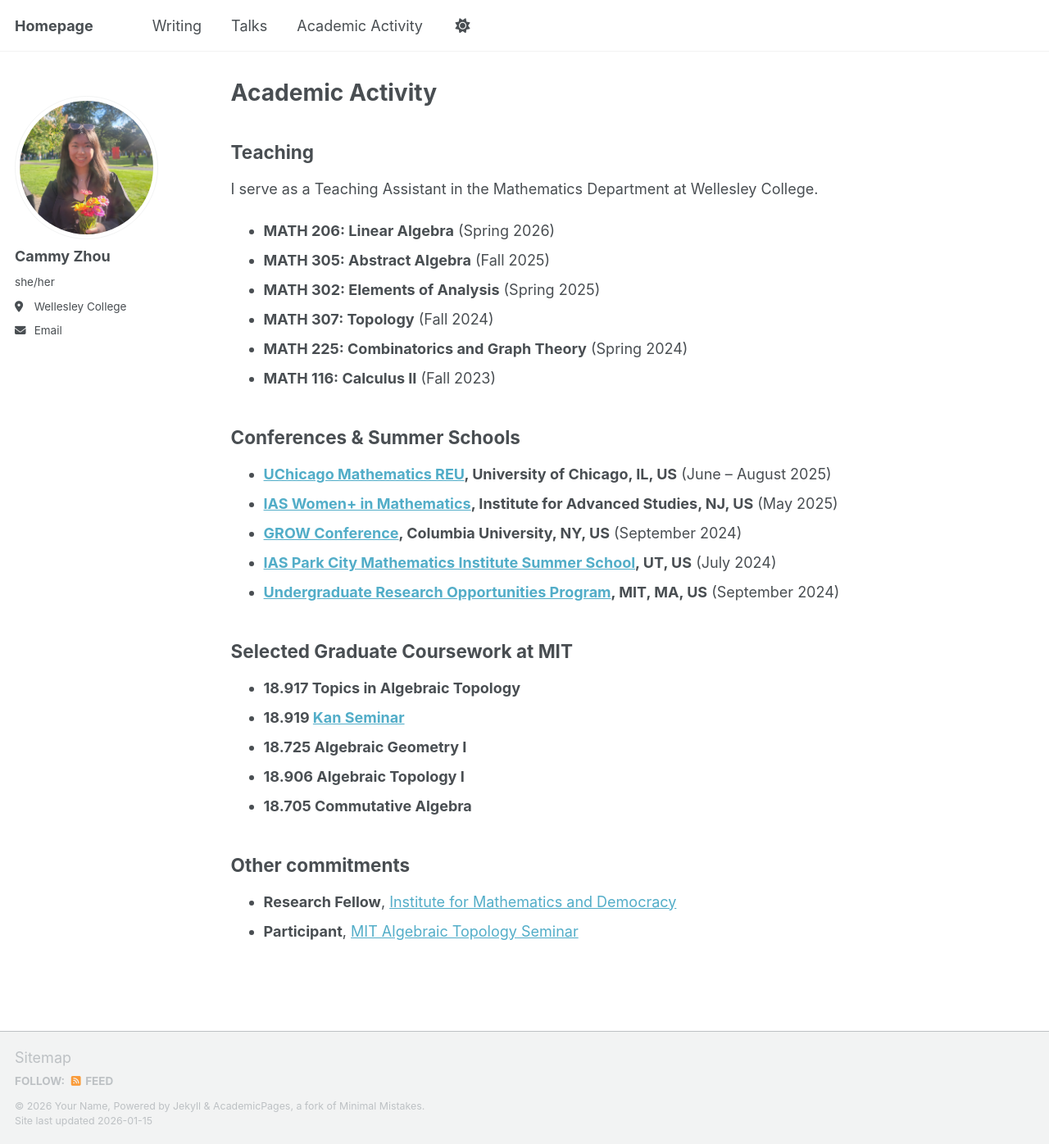
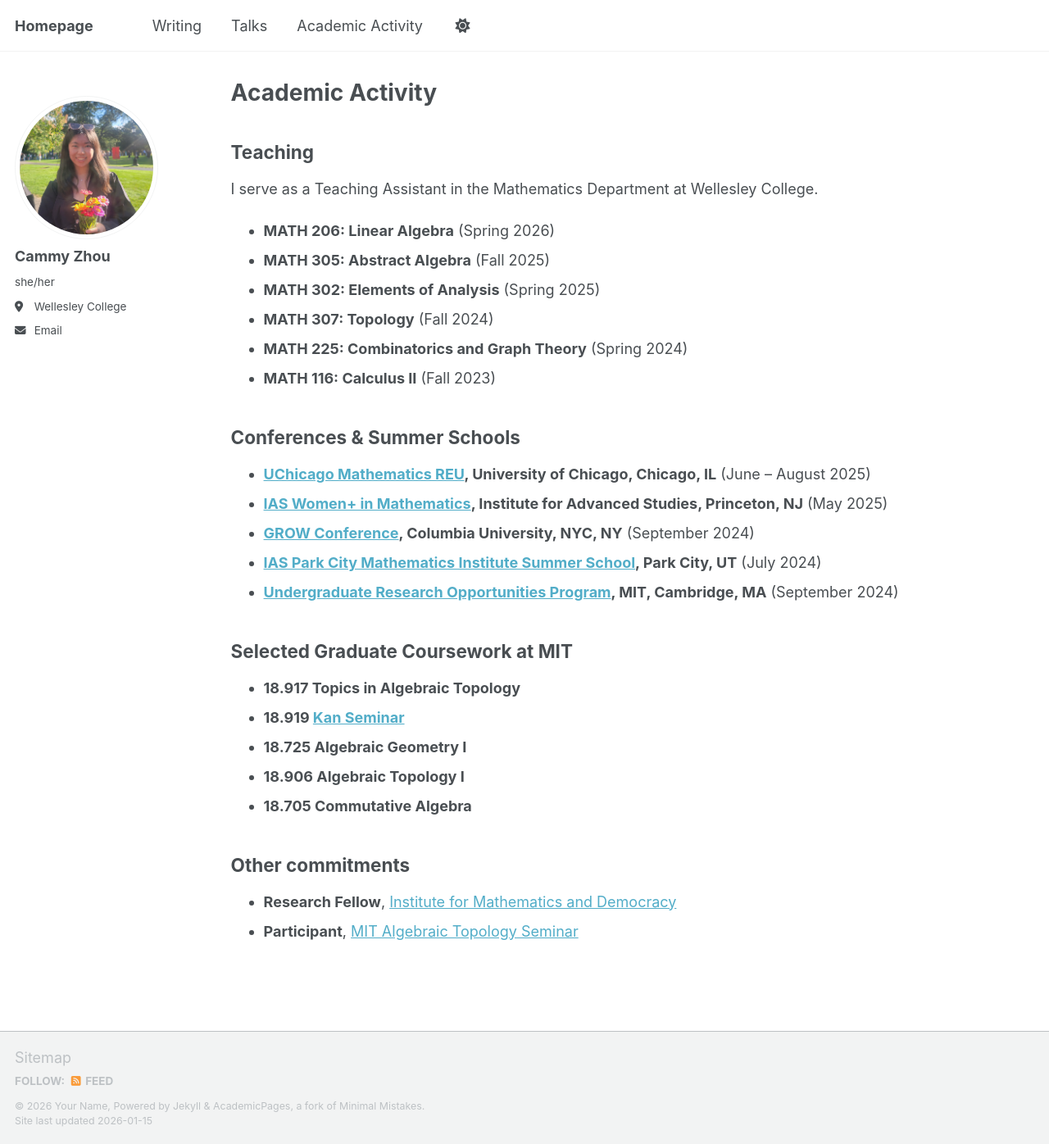
Before and after one commit to cakezhou/cakezhou.github.io, a Jekyll site: the page built from _pages/academic-activity.md, in a window 1280 px wide and 1396 px high. Shown: the whole window at 82% size. Built offline with Jekyll 4.4.1, drawn with Linux system fonts in a browser that asks for light colours; a script bundle is joined from its source files by our own code; library files that are not in the unit come from our copies.

Commit message:
Revise conference details and locations
Updated locations and details for various conferences and summer schools.

```diff
--- a/_pages/academic-activity.md
+++ b/_pages/academic-activity.md
@@ -16,11 +16,11 @@ I serve as a Teaching Assistant in the Mathematics Department at Wellesley Colle
 * **MATH 116: Calculus II** (Fall 2023)
 
 ## Conferences & Summer Schools
-* **[UChicago Mathematics REU](https://math.uchicago.edu/~may/REU2025/), University of Chicago, IL, US** (June – August 2025)
-* **[IAS Women+ in Mathematics](https://www.ias.edu/math/wam), Institute for Advanced Studies, NJ, US** (May 2025)
-* **[GROW Conference](https://grow2024.math.columbia.edu/), Columbia University, NY, US** (September 2024)
-* **[IAS Park City Mathematics Institute Summer School](https://www.ias.edu/pcmi), UT, US** (July 2024)
-* **[Undergraduate Research Opportunities Program](https://urop.mit.edu/), MIT, MA, US** (September 2024)
+* **[UChicago Mathematics REU](https://math.uchicago.edu/~may/REU2025/), University of Chicago, Chicago, IL** (June – August 2025)
+* **[IAS Women+ in Mathematics](https://www.ias.edu/math/wam), Institute for Advanced Studies, Princeton, NJ** (May 2025)
+* **[GROW Conference](https://grow2024.math.columbia.edu/), Columbia University, NYC, NY** (September 2024)
+* **[IAS Park City Mathematics Institute Summer School](https://www.ias.edu/pcmi), Park City, UT** (July 2024)
+* **[Undergraduate Research Opportunities Program](https://urop.mit.edu/), MIT, Cambridge, MA** (September 2024)
 
 ## Selected Graduate Coursework at MIT
 * **18.917 Topics in Algebraic Topology**
```
